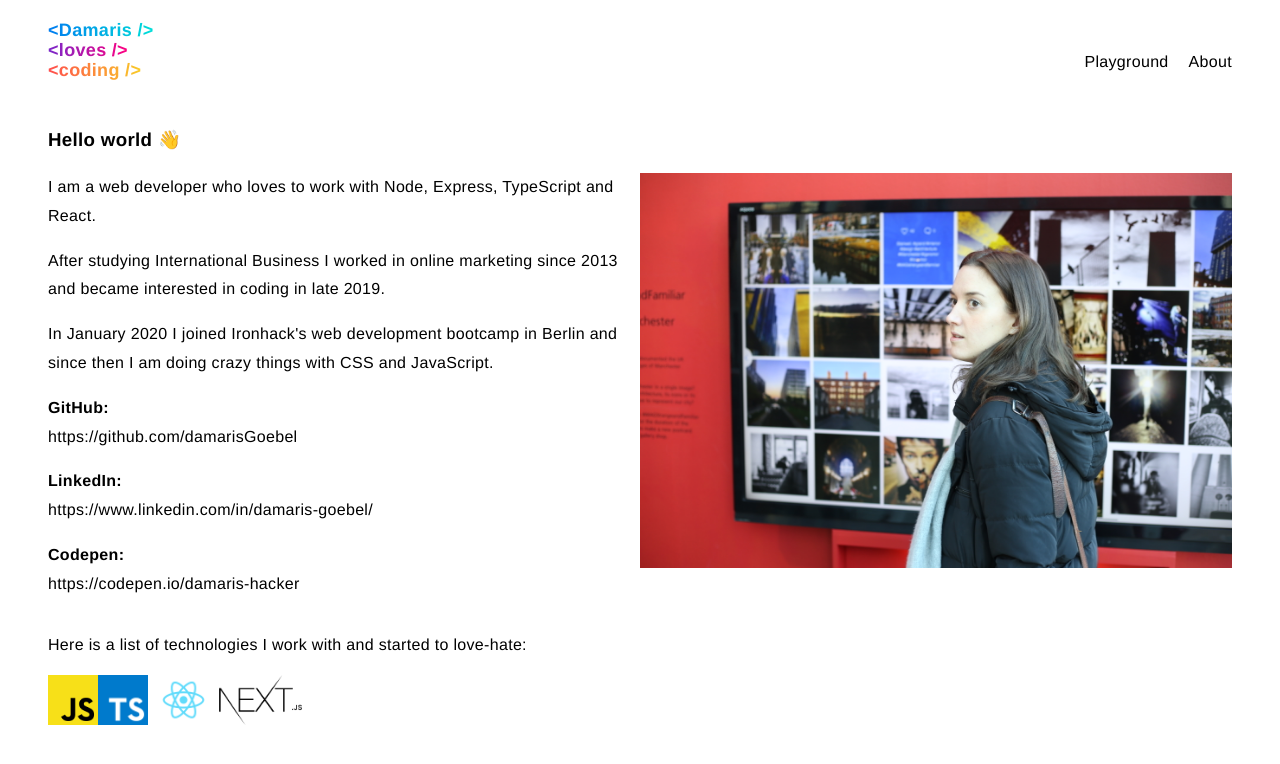
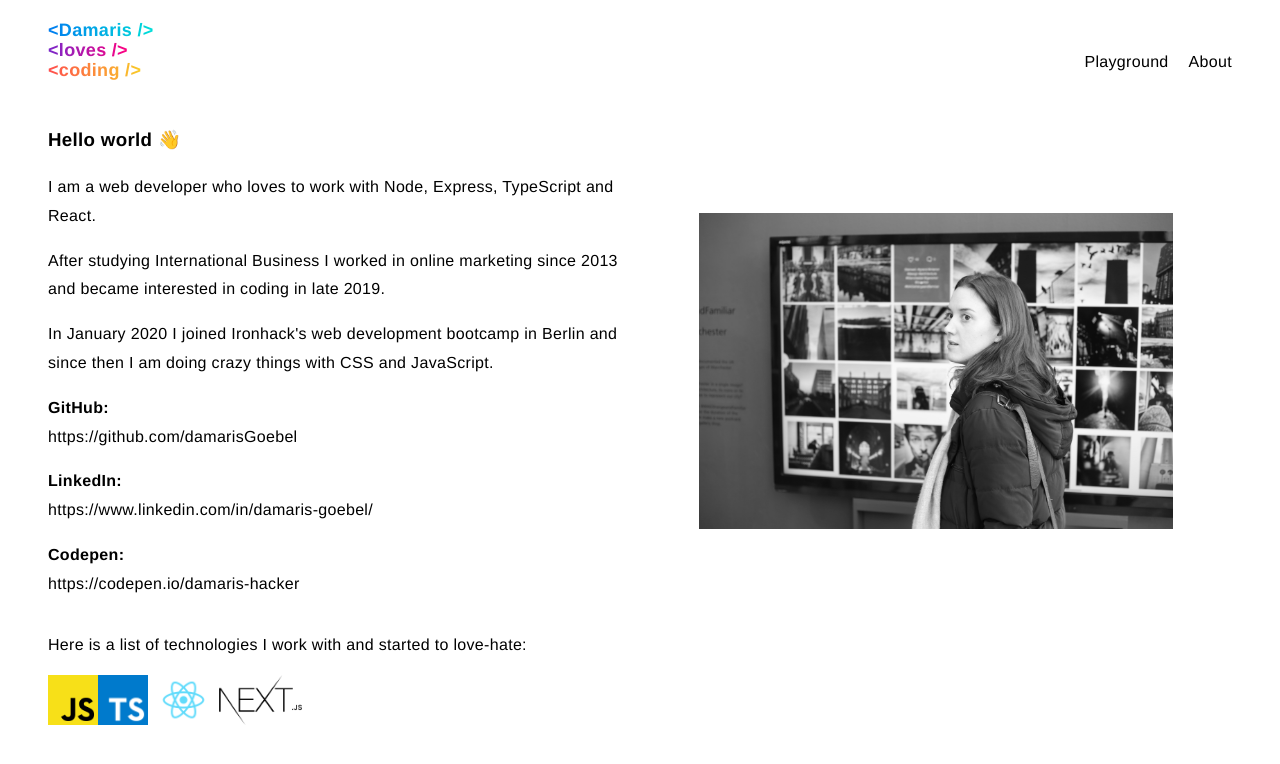
Before and after one commit to damarisGoebel/myWebsite, a Next.js app: page /about in a window 1280 px wide. Shown: the top 764 px of the page. Built offline with nearby package versions, Linux system fonts and the light colour scheme; a web font is replaced by a local one.

Commit message:
changed image color

```diff
--- a/styles/About.module.css
+++ b/styles/About.module.css
@@ -7,8 +7,10 @@
 .image {
     margin-top:20px;
     padding-left: 20px;
-    width: 100%;
+    width: 80%;
     object-fit: cover;
+    filter: grayscale(1);
+
 }
 
 .imageContainer {
@@ -40,7 +42,7 @@
 
     .image {
         margin-top:20px;
-        width: 100%;
+        width: 80%;
         object-fit: cover;
         padding-left:0;
     }
```
Also changed, not shown: pages/playground.tsx (+6 -5 lines).
